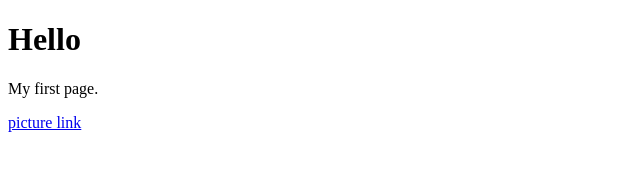
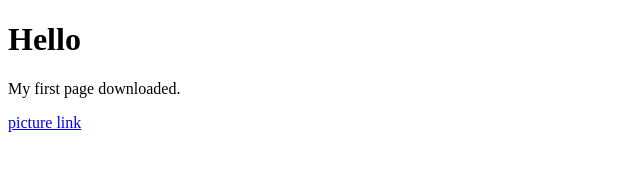
Before and after one commit to nkux1/nkux.github.io, a plain HTML site: page index.html in a window 1280 px wide. Shown: the whole page, without its empty margins (0-640 px from the left). Drawn offline with Linux system fonts and the light colour scheme.

Commit message:
main  commit

```diff
--- a/index.html
+++ b/index.html
@@ -3,7 +3,7 @@
 <body>
 
 <h1>Hello</h1>
-<p>My first page.</p>
+<p>My first page downloaded.</p>
 <a href="/homework/09-14/index.html">picture link</a>
 
 </body>
```
